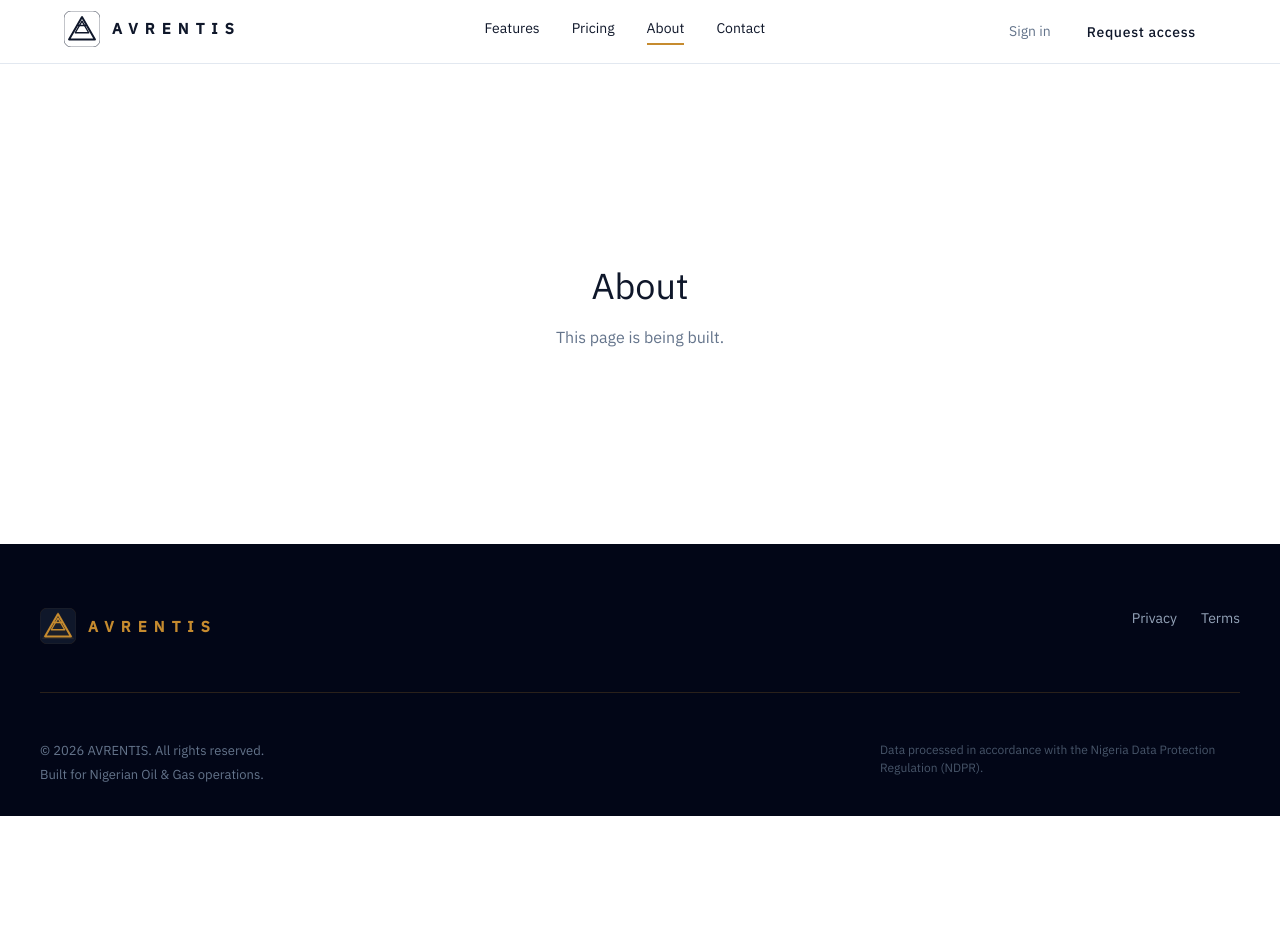
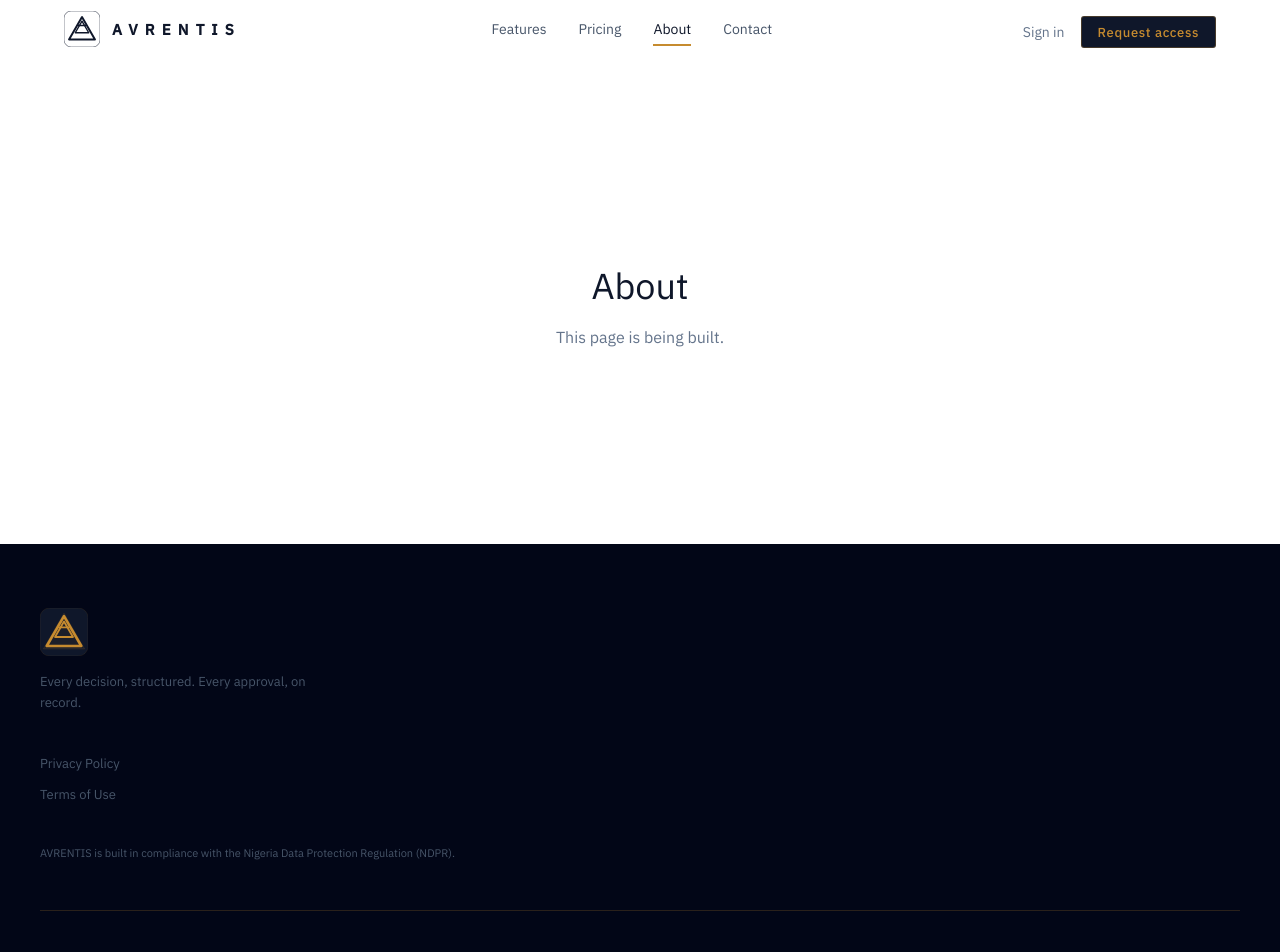
Before and after one commit to avrentishq/avrentis-site, a Next.js app: page /about in a window 1280 px wide. Shown: the top 952 px of the page. Before the commit the page ends 816 px from the top, so only its background shows below. Built offline with nearby package versions, Linux system fonts and the light colour scheme.

Commit message:
V2: Rebuild navbar and footer to match v2 brief

```diff
--- a/src/components/layout/footer.tsx
+++ b/src/components/layout/footer.tsx
@@ -4,39 +4,42 @@ import Link from "next/link";
 import Logo from "@/components/ui/logo";
 
 const FOOTER_LINKS = [
-  { label: "Privacy", href: "/privacy" },
-  { label: "Terms", href: "/terms" },
+  { label: "Privacy Policy", href: "/privacy" },
+  { label: "Terms of Use", href: "/terms" },
 ];
 
 export function Footer() {
   return (
-    <footer
-      style={{
-        backgroundColor: "#020617",
-        padding: "64px 24px 32px",
-      }}
-    >
-      <div
-        style={{
-          maxWidth: "1200px",
-          margin: "0 auto",
-          display: "flex",
-          flexDirection: "column",
-          gap: "48px",
-        }}
-      >
+    <footer style={{ backgroundColor: "#020617", padding: "64px 24px 32px" }}>
+      <div style={{ maxWidth: "1200px", margin: "0 auto", display: "flex", flexDirection: "column", gap: "48px" }}>
+        {/* Top — 3-column grid */}
         <div
           style={{
-            display: "flex",
-            justifyContent: "space-between",
-            alignItems: "flex-start",
-            flexWrap: "wrap",
-            gap: "32px",
+            display: "grid",
+            gridTemplateColumns: "1fr",
+            gap: "40px",
           }}
+          className="md:grid-cols-3"
         >
-          <Logo variant="horizontal" theme="primary" size="md" />
+          {/* Column 1 — Logo + tagline */}
+          <div style={{ display: "flex", flexDirection: "column", gap: "16px" }}>
+            <Logo variant="mark" theme="primary" size="lg" />
+            <span
+              style={{
+                fontFamily: "'IBM Plex Sans', system-ui, sans-serif",
+                fontWeight: 400,
+                fontSize: "13px",
+                color: "#475569",
+                lineHeight: 1.6,
+                maxWidth: "280px",
+              }}
+            >
+              Every decision, structured. Every approval, on record.
+            </span>
+          </div>
 
-          <div style={{ display: "flex", gap: "24px" }}>
+          {/* Column 2 — Nav links */}
+          <div style={{ display: "flex", flexDirection: "column", gap: "12px" }}>
             {FOOTER_LINKS.map((link) => (
               <Link
                 key={link.href}
@@ -44,74 +47,62 @@ export function Footer() {
                 style={{
                   fontFamily: "'IBM Plex Sans', system-ui, sans-serif",
                   fontWeight: 400,
-                  fontSize: "14px",
-                  color: "#94a3b8",
+                  fontSize: "13px",
+                  color: "#475569",
                   textDecoration: "none",
                   transition: "color 150ms ease",
                 }}
-                onMouseEnter={(e) => {
-                  e.currentTarget.style.color = "#ffffff";
-                }}
-                onMouseLeave={(e) => {
-                  e.currentTarget.style.color = "#94a3b8";
-                }}
+                onMouseEnter={(e) => { e.currentTarget.style.color = "#C68B2F"; }}
+                onMouseLeave={(e) => { e.currentTarget.style.color = "#475569"; }}
               >
                 {link.label}
               </Link>
             ))}
           </div>
-        </div>
 
-        <hr
-          style={{
-            border: "none",
-            borderTop: "0.5px solid rgba(198, 139, 47, 0.2)",
-            margin: 0,
-          }}
-        />
-
-        <div
-          style={{
-            display: "flex",
-            justifyContent: "space-between",
-            flexWrap: "wrap",
-            gap: "16px",
-          }}
-        >
-          <div style={{ display: "flex", flexDirection: "column", gap: "4px" }}>
-            <span
+          {/* Column 3 — NDPR note */}
+          <div>
+            <p
               style={{
                 fontFamily: "'IBM Plex Sans', system-ui, sans-serif",
                 fontWeight: 400,
-                fontSize: "13px",
-                color: "#64748b",
+                fontSize: "11px",
+                color: "#475569",
+                lineHeight: 1.6,
+                margin: 0,
               }}
             >
-              &copy; 2026 AVRENTIS. All rights reserved.
-            </span>
-            <span
-              style={{
-                fontFamily: "'IBM Plex Sans', system-ui, sans-serif",
-                fontWeight: 400,
-                fontSize: "13px",
-                color: "#64748b",
-              }}
-            >
-              Built for Nigerian Oil &amp; Gas operations.
-            </span>
+              AVRENTIS is built in compliance with the Nigeria Data Protection Regulation (NDPR).
+            </p>
           </div>
+        </div>
 
+        {/* Divider */}
+        <hr style={{ border: "none", borderTop: "0.5px solid rgba(198, 139, 47, 0.2)", margin: 0 }} />
+
+        {/* Bottom bar */}
+        <div style={{ display: "flex", justifyContent: "space-between", alignItems: "center", flexWrap: "wrap", gap: "12px" }}>
           <span
             style={{
               fontFamily: "'IBM Plex Sans', system-ui, sans-serif",
               fontWeight: 400,
-              fontSize: "12px",
+              fontSize: "11px",
               color: "#475569",
-              maxWidth: "360px",
             }}
           >
-            Data processed in accordance with the Nigeria Data Protection
-            Regulation (NDPR).
+            &copy; 2026 AVRENTIS. All rights reserved.
+          </span>
+
+          <span
+            style={{
+              fontFamily: "'IBM Plex Mono', monospace",
+              fontWeight: 400,
+              fontSize: "10px",
+              color: "#C68B2F",
+              letterSpacing: "0.08em",
+            }}
+          >
+            POWERED BY AVRENTIS
           </span>
         </div>
       </div>
--- a/src/components/layout/mobile-menu.tsx
+++ b/src/components/layout/mobile-menu.tsx
@@ -67,7 +67,7 @@ export function MobileMenu({
                 padding: "4px",
               }}
             >
-              <X size={24} color="#94a3b8" />
+              <X size={24} color="#C68B2F" />
             </button>
 
             <div
--- a/src/components/layout/navbar.tsx
+++ b/src/components/layout/navbar.tsx
@@ -38,12 +38,10 @@ export function Navbar() {
           right: 0,
           height: "64px",
           backgroundColor: "#ffffff",
-          borderBottom: "0.5px solid #e2e8f0",
-          boxShadow: scrolled
-            ? "0 1px 3px rgba(0,0,0,0.05)"
-            : "none",
+          borderBottom: scrolled ? "0.5px solid #e2e8f0" : "none",
+          boxShadow: scrolled ? "0 1px 3px rgba(0,0,0,0.05)" : "none",
           zIndex: 50,
-          transition: "box-shadow 150ms ease",
+          transition: "border-color 150ms ease, box-shadow 150ms ease",
         }}
       >
         <div
@@ -61,10 +59,7 @@ export function Navbar() {
             <Logo variant="horizontal" theme="mono-light" size="md" />
           </Link>
 
-          <div
-            className="hidden md:flex"
-            style={{ gap: "32px", alignItems: "center" }}
-          >
+          <div className="hidden md:flex" style={{ gap: "32px", alignItems: "center" }}>
             {NAV_LINKS.map((link) => {
               const active = pathname === link.href;
               return (
@@ -75,22 +70,22 @@ export function Navbar() {
                     fontFamily: "'IBM Plex Sans', system-ui, sans-serif",
                     fontWeight: 400,
                     fontSize: "14px",
-                    color: "#0f172a",
+                    color: active ? "#0f172a" : "#475569",
                     textDecoration: "none",
                     paddingBottom: "4px",
-                    borderBottom: active
-                      ? "2px solid #C68B2F"
-                      : "2px solid transparent",
-                    transition: "border-color 150ms ease",
+                    borderBottom: active ? "2px solid #C68B2F" : "2px solid transparent",
+                    transition: "border-color 150ms ease, color 150ms ease",
                   }}
                   onMouseEnter={(e) => {
                     if (!active) {
                       e.currentTarget.style.borderBottomColor = "#C68B2F";
+                      e.currentTarget.style.color = "#0f172a";
                     }
                   }}
                   onMouseLeave={(e) => {
                     if (!active) {
                       e.currentTarget.style.borderBottomColor = "transparent";
+                      e.currentTarget.style.color = "#475569";
                     }
                   }}
                 >
@@ -100,10 +95,7 @@ export function Navbar() {
             })}
           </div>
 
-          <div
-            className="hidden md:flex"
-            style={{ gap: "16px", alignItems: "center" }}
-          >
+          <div className="hidden md:flex" style={{ gap: "16px", alignItems: "center" }}>
             <a
               href={`${APP_URL}/login`}
               style={{
@@ -116,7 +108,7 @@ export function Navbar() {
             >
               Sign in
             </a>
-            <Button variant="nav-cta" href="/contact">
+            <Button variant="navy" size="sm" href="/contact">
               Request access
             </Button>
           </div>
@@ -125,14 +117,9 @@ export function Navbar() {
             className="md:hidden"
             onClick={() => setMobileOpen(true)}
             aria-label="Open menu"
-            style={{
-              background: "none",
-              border: "none",
-              cursor: "pointer",
-              padding: "8px",
-            }}
+            style={{ background: "none", border: "none", cursor: "pointer", padding: "8px" }}
           >
-            <Menu size={24} color="#0f172a" />
+            <Menu size={18} color="#0f172a" strokeWidth={1.5} />
           </button>
         </div>
       </nav>
```
